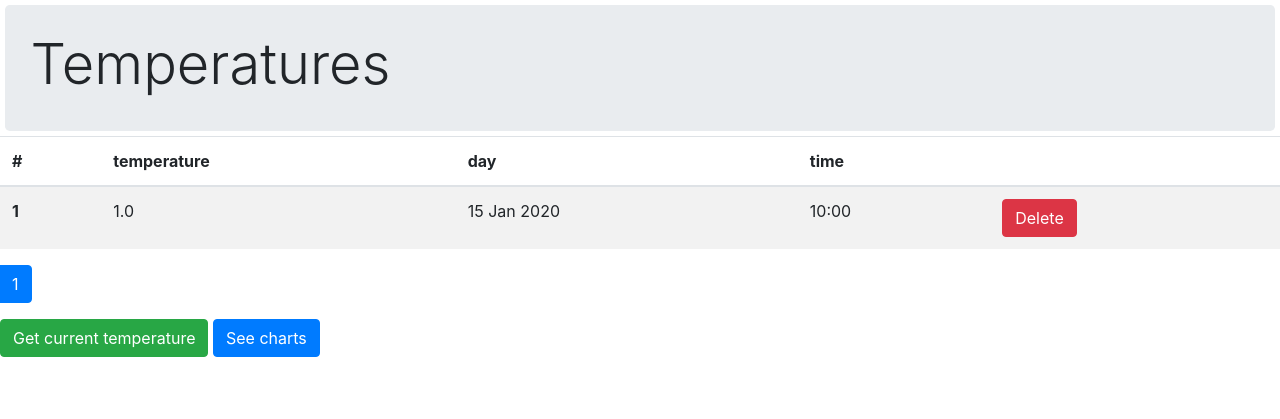
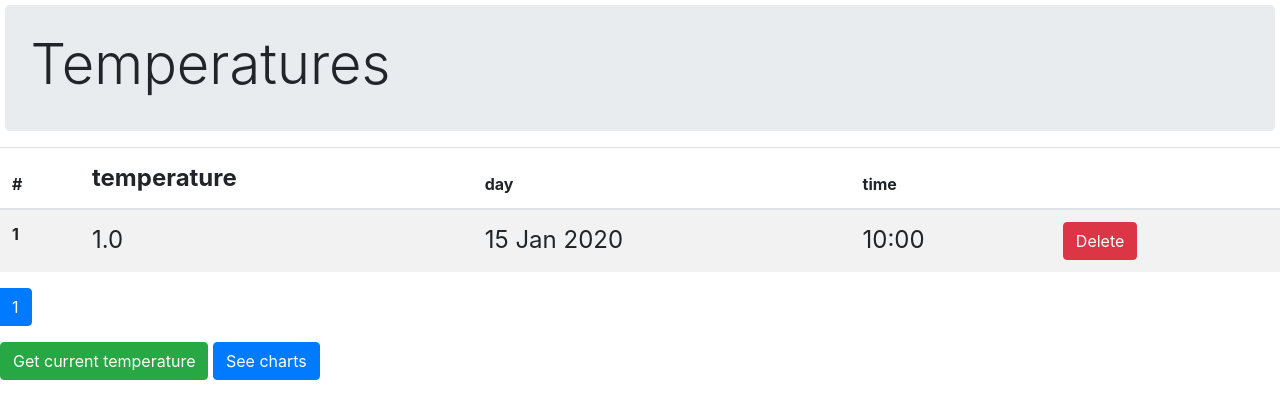
Before and after one commit to bartoszym/arduino-django, a Django app: page /data/temperatures/ in a window 1280 px wide. Shown: the part 57-476 px from the top of the page. Run offline with Django 3.2, Linux system fonts and the light colour scheme; a user stored in the database is signed in; tables that the repository leaves empty hold one stand-in row (values such as "Sample post"); some libraries are stand-ins or nearby versions.

Commit message:
bigger font

```diff
--- a/arduinosite/data/templates/data/temperature_list.html
+++ b/arduinosite/data/templates/data/temperature_list.html
@@ -9,9 +9,10 @@
 {% block content %}
 <div>
 <table class="table table-striped table-hover">
+
 <thead>
     <th scope="col">#</th>
-    <th scope="col">{% trans 'temperature' %}</th>
+    <th scope="col"><font size="+2">{% trans 'temperature' %}</font></th>
     <th scope="col">{% trans 'day' %}</th>
     <th scope="col">{% trans 'time' %}</th>
     <th scope="col"></th>
--- a/arduinosite/data/templates/data/values_table.html
+++ b/arduinosite/data/templates/data/values_table.html
@@ -9,10 +9,10 @@
 <tbody>
     {% for object in object_list %}
     <tr>
-        <th scope="row">{{ forloop.counter0|add:page_obj.start_index }}</th>
-        <td>{{ object.value }} </td>
-        <td>{{ object.date_time.date|date:"d M Y" }}</td>
-        <td>{{ object.date_time.time|date:"G:i" }}</td>
+        <p><th scope="row">{{ forloop.counter0|add:page_obj.start_index }}</th>
+        <td><font size="+2">{{ object.value }} </font></td>
+        <td><font size="+2">{{ object.date_time.date|date:"d M Y" }}</font></td>
+        <td><font size="+2">{{ object.date_time.time|date:"G:i" }}</font></td>
         <td>
             {% if 'temperatures' in request.path %}
             <a href="{% url 'data:temperature-delete' object.id %}">
@@ -23,6 +23,7 @@
             {%  endif %}
             <button type="submit" class="btn btn-danger">{% trans 'Delete' %}</button></a>
         </td>
+    </p>
     </tr>
     {% endfor %}
 </tbody>
```
Also changed, not shown: arduinosite/core/templates/settings_form.html (+5 -2 lines).
